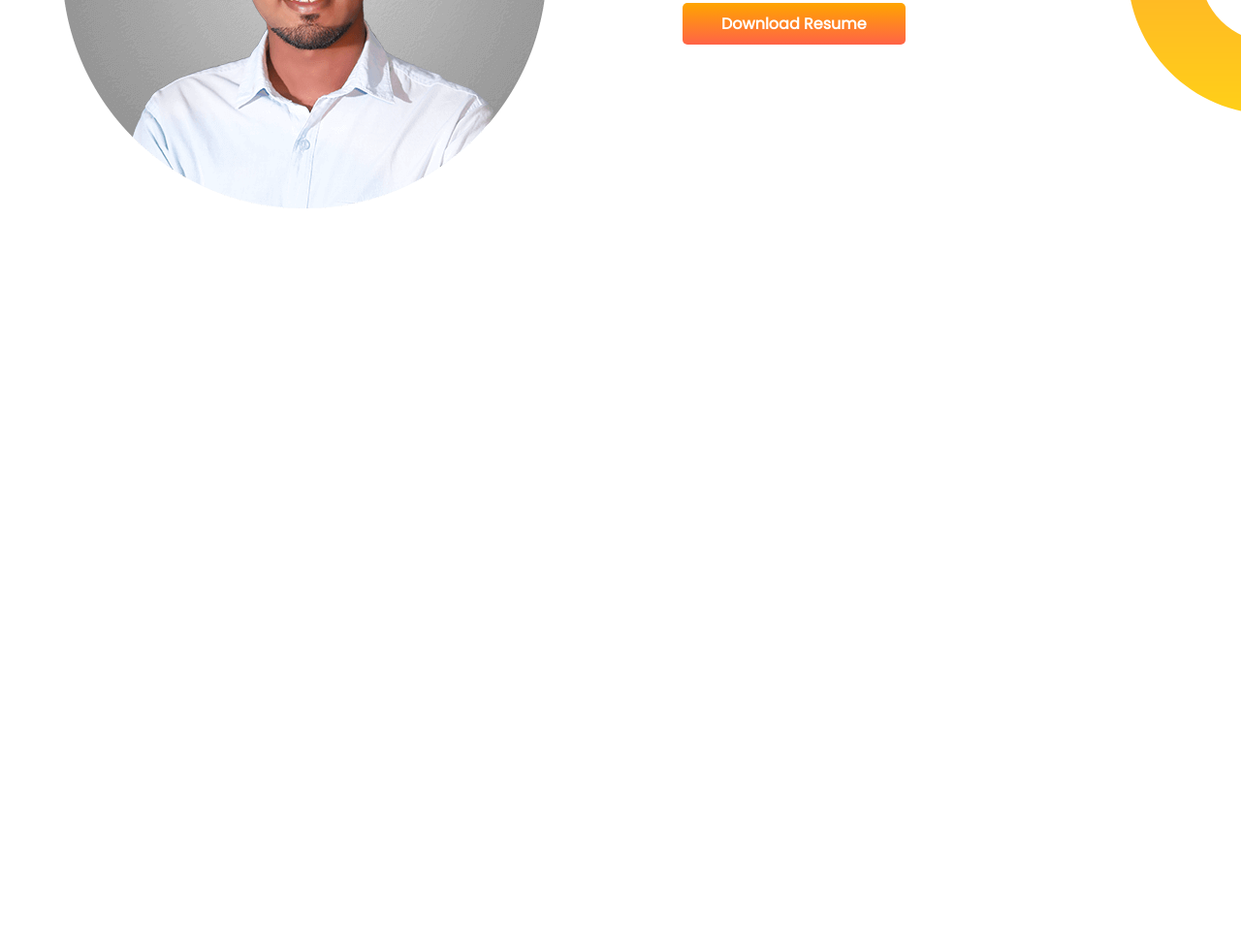
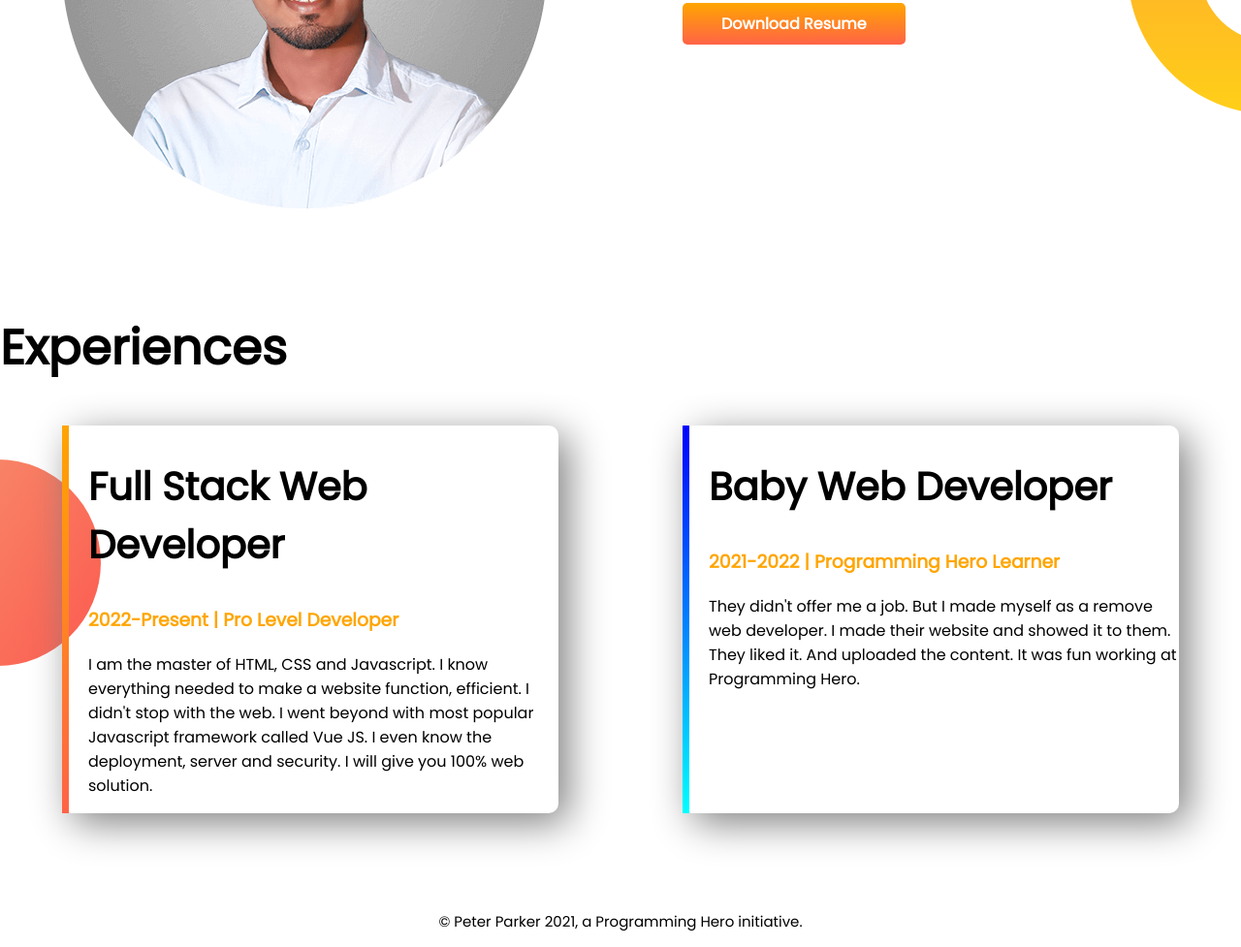
Before and after one commit to mdkamrulislamofficial/developer-portfolio, a plain HTML site: page index.html in a window 1280 px wide. Shown: the part 1221-2198 px from the top of the page at 97% size. Before the commit the page ends 1543 px from the top, so only its background shows below. Drawn offline with Linux system fonts and the light colour scheme.

Commit message:
footer added

```diff
--- a/index.html
+++ b/index.html
@@ -14,15 +14,15 @@
 </head>
 
 <body>
-    <Section class="background-image">
+    <Section class="background-image flexible-container">
         <div class="half-width">
             <h1>Welcome To</h1>
             <h1> <span class="orange-color">MD Kamrul Islam</span> World</h1>
             <h3>Build Climber and Train Stopper</h3>
-            <p>You might saw me jumping, climbing buildings, and stopping trains. But nobody pays me a dime for that work.
-                That's why I am learning and mastering web development. I will not stop until I become the Web Development
-                Hero.</p>
-                <a class="link-button" target="_blank" href="https://www.linkedin.com/in/mdkamrulislamofficial/">Hire Me</a>
+            <p>You might saw me jumping, climbing buildings, and stopping trains. But nobody pays me a dime for that
+                work.That's why I am learning and mastering web development. I will not stop until I become the We
+                Development Hero.</p>
+            <a class="link-button" target="_blank" href="https://www.linkedin.com/in/mdkamrulislamofficial/">Hire Me</a>
         </div>
 
         <div class="half-width">
@@ -30,7 +30,7 @@
         </div>
     </Section>
 
-    <Section class="dream-big">
+    <Section class="dream-big flexible-container">
         <div class="half-width">
             <img src="images/kamrul-islam.png" alt="MD Kamrul Islam Picture">
         </div>
@@ -38,10 +38,38 @@
         <div class="half-width">
             <h1>Dream Big</h1>
             <h3>Become a web developer</h3>
-            <p>I already learned the basic HTML and CSS. I can build any simple website. I can even teach my grandma how to make simple website. My goal is to build 3 websites and learn advanced topics.</p>
-                <a class="link-button" target="_blank" href="https://www.linkedin.com/in/mdkamrulislamofficial/">Download Resume</a>
+            <p>I already learned the basic HTML and CSS. I can build any simple website. I can even teach my grandma how
+                to make simple website. My goal is to build 3 websites and learn advanced topics.</p>
+            <a class="link-button" target="_blank" href="https://www.linkedin.com/in/mdkamrulislamofficial/">Download
+                Resume</a>
         </div>
     </Section>
+
+    <section class="experience-area">
+        <h1>Experiences</h1>
+        <div class="flexible-container">
+            <div id="web-dev-exp" class="experience-item">
+                <h2>Full Stack Web Developer</h2>
+                <h3 class="orange-color">2022-Present | Pro Level Developer</h3>
+                <p>I am the master of HTML, CSS and Javascript. I know everything needed to make a website function,
+                    efficient. I didn't stop with the web. I went beyond with most popular Javascript framework called
+                    Vue
+                    JS. I even know the deployment, server and security. I will give you 100% web solution.</p>
+            </div>
+
+            <div id="web-dev-exp-2" class="experience-item">
+                <h2>Baby Web Developer</h2>
+                <h3 class="orange-color">2021-2022 | Programming Hero Learner</h3>
+                <p>They didn't offer me a job. But I made myself as a remove web developer. I made their website and
+                    showed
+                    it to them. They liked it. And uploaded the content. It was fun working at Programming Hero.</p>
+            </div>
+        </div>
+    </section>
+    <footer>
+        <p>© Peter Parker 2021, a Programming Hero initiative.</p>
+    </footer>
+
 </body>
 
 </html>
--- a/style.css
+++ b/style.css
@@ -5,10 +5,13 @@ body{
 h1{
     font-size: 50px;
 }
+h2{
+    font-size: 40px;
+}
 .orange-color{
     color: orange;
 }
-section{
+.flexible-container{
     display: flex;
     margin-bottom: 100px;
 }
@@ -36,3 +39,32 @@ section{
     background-repeat: no-repeat;
     background-position: right;
 }
+.experience-area{
+    background-image: url(images/exp-bg.png);
+    background-repeat: no-repeat;
+    background-position: left;
+}
+.experience-item{
+    width: 40%;
+    margin-left: 5%;
+    margin-right: 5%;
+    padding-left: 20px;
+    box-shadow: 10px 10px 40px gray;
+    border-radius: 10px;
+}
+
+#web-dev-exp{
+    border-left: 7px solid;
+    border-image: linear-gradient(orange, tomato);
+    border-image-slice: 1;
+}
+
+#web-dev-exp-2{
+    border-left: 7px solid;
+    border-image: linear-gradient(blue, cyan);
+    border-image-slice: 1;
+}
+footer p{
+    text-align: center;
+    font-size: 15px;
+}
```
Also changed, not shown: images/jhankar.png (deleted), images/jhankar2.png (deleted), images/my-bg.png (deleted), images/my-bg2.png (deleted), 4 other files.
